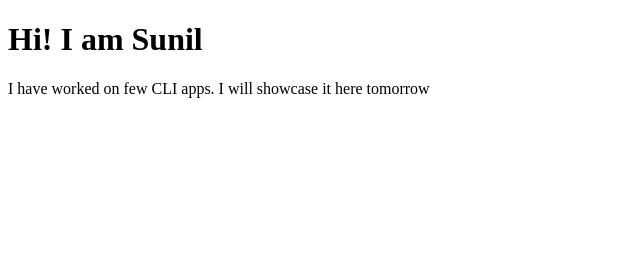
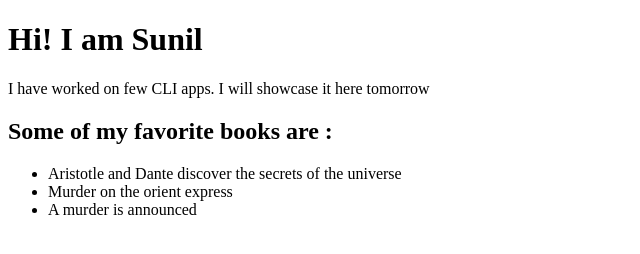
Before and after one commit to Sunil2201/sunilballani-demo-portfolio, a plain HTML site: page index.html in a window 1280 px wide. Shown: the whole page, without its empty margins (0-640 px from the left). Drawn offline with Linux system fonts and the light colour scheme.

Commit message:
added my favorite books

```diff
--- a/index.html
+++ b/index.html
@@ -9,5 +9,11 @@
 <body>
     <h1>Hi! I am Sunil</h1>
     <p>I have worked on few CLI apps. I will showcase it here tomorrow </p>
+    <h2>Some of my favorite books are :</h2>
+    <ul>
+        <li>Aristotle and Dante discover the secrets of the universe</li>
+        <li>Murder on the orient express</li>
+        <li>A murder is announced</li>
+    </ul>
 </body>
 </html>
```
